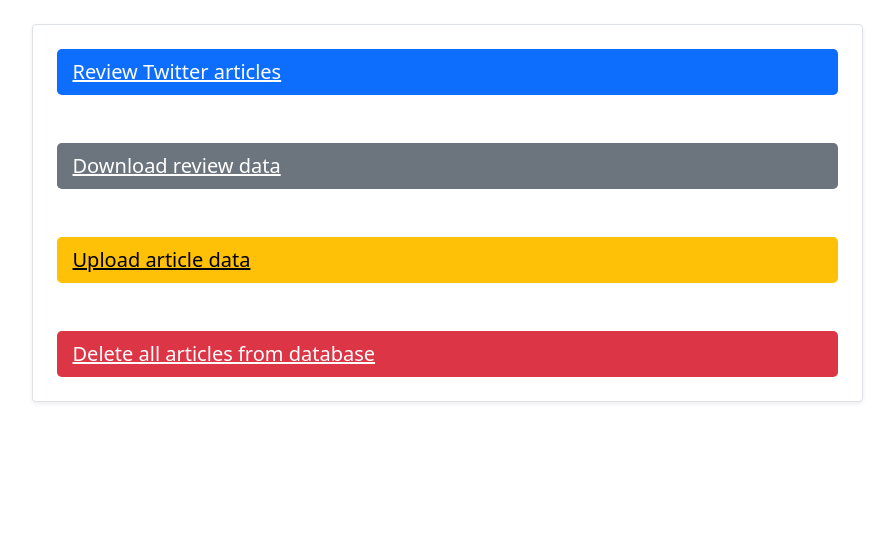
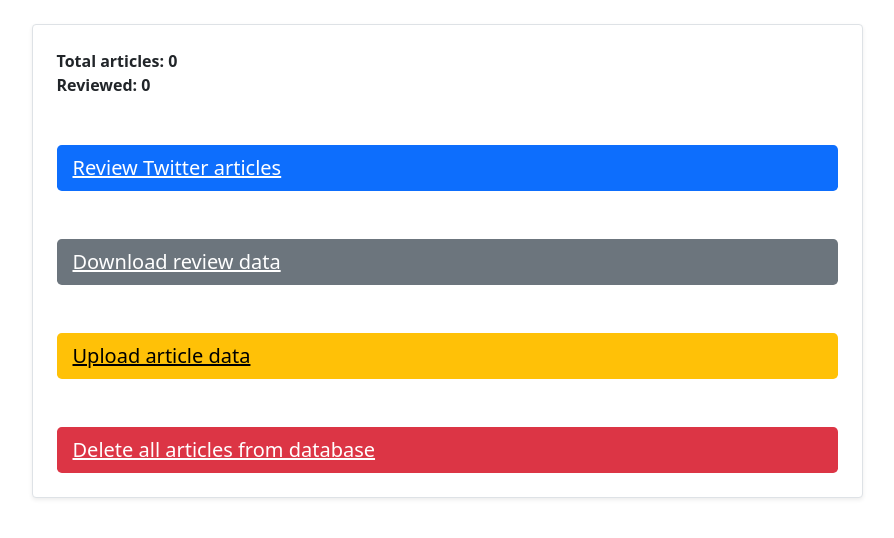
Before and after one commit to eddiechapman/twitter-relevance, a Flask app: page / in a window 1280 px wide. Shown: the part 89-627 px from the top of the page, without its empty margins (193-1087 px from the left). Run offline with Flask 2, Linux system fonts and the light colour scheme; data that the repository does not hold is empty.

Commit message:
Add progress stats to home page

```diff
--- a/app/main/routes.py
+++ b/app/main/routes.py
@@ -15,7 +15,13 @@
 
 @bp.route("/")
 def index():
-    return render_template("index.html")
+    articles_count = len(Article.query.all())
+    reviewed_count = len([art for art in Article.query.all() if art.reviewed])
+    return render_template(
+        "index.html",
+        articles_count=articles_count,
+        reviewed_count=reviewed_count
+    )
 
 
 @bp.route("/get_article")
@@ -74,10 +80,11 @@
 @bp.route("/export_data")
 def export_data():
     with io.StringIO() as f:
-        writer = csv.DictWriter(f, fieldnames=Article.column_names)
+        writer = csv.DictWriter(f, fieldnames=Article.column_names, quoting=csv.QUOTE_ALL)
         writer.writeheader()
         for article in Article.query.all():
-            writer.writerow(article.to_row())
+            row = article.to_row()
+            writer.writerow(row)
 
         today = datetime.datetime.today().strftime("%Y-%m-%d")
         filename = f"twitter_research_export_{today}.csv"
--- a/app/templates/index.html
+++ b/app/templates/index.html
@@ -5,6 +5,10 @@
 <div class="row">
   <div class="col-md-12">
     <div class="row g-0 border rounded overflow-hidden flex-md-row mb-4 shadow-sm h-md-250 position-relative bg-white">
+      <div class="col-12 p-4 d-flex flex-column position-static">
+        <strong>Total articles: {{ articles_count }}</strong>
+        <strong>Reviewed: {{ reviewed_count }}</strong>
+      </div>
       <div class="col-12 p-4 d-flex flex-column position-static">
         <a class="btn-lg btn-primary" role="button" href="{{ url_for('main.get_article') }}">Review Twitter articles</a>
       </div>
```
